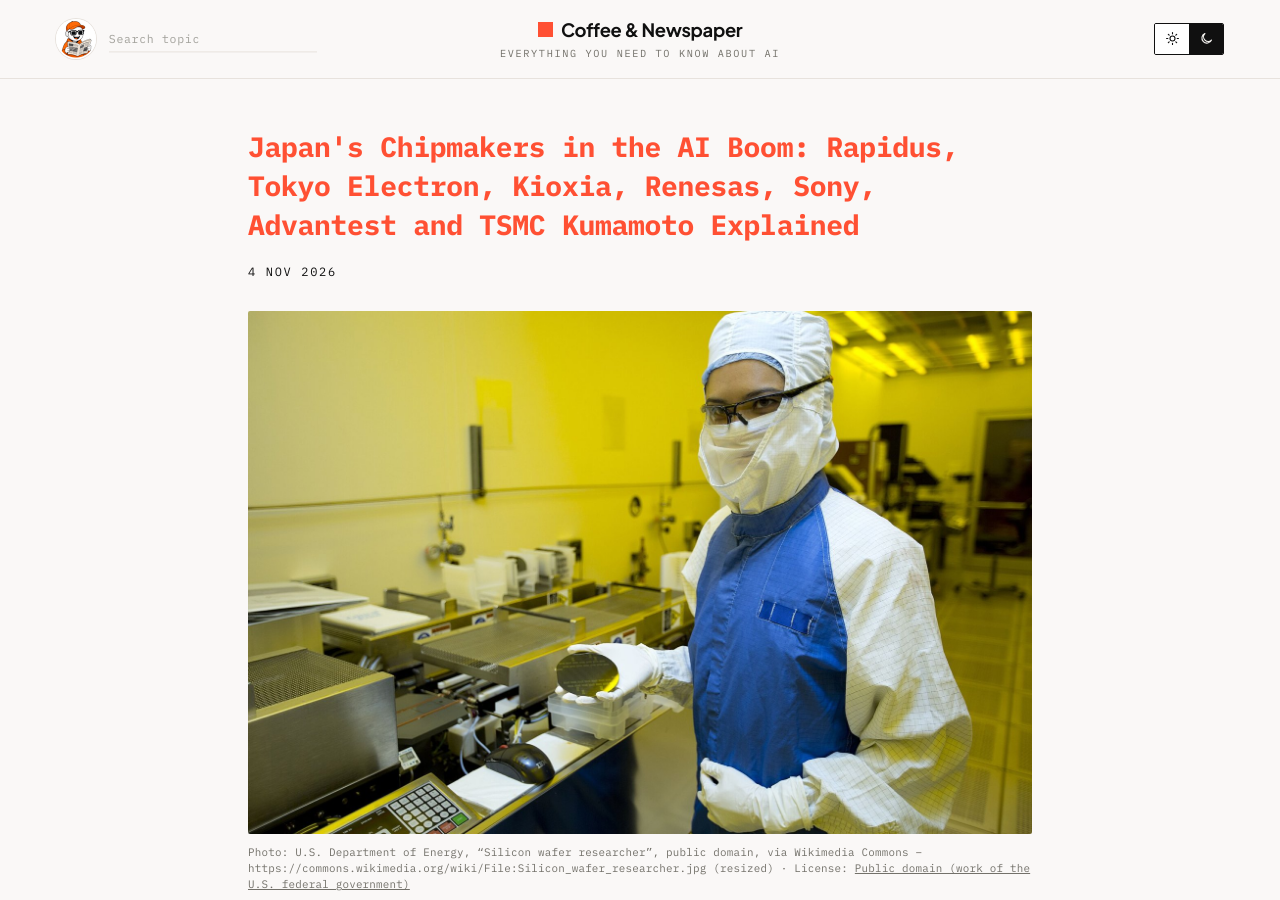
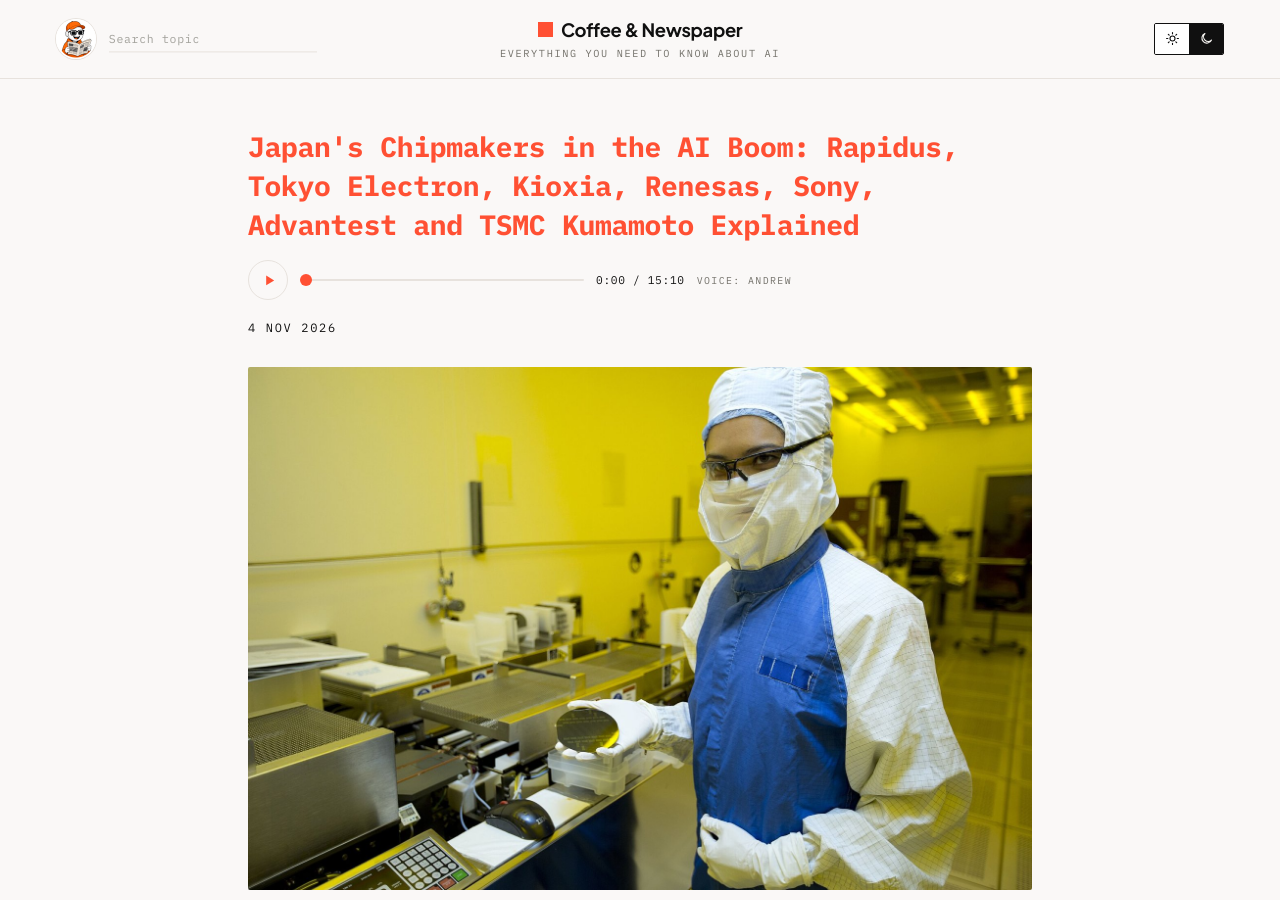
Before and after one commit to architect-high-level-core/coffee-and-newspaper, a Jekyll site: the page built from _posts/2026-11-04-japan-chipmakers-ai.md, in a window 1280 px wide and 900 px high. Built offline with Jekyll 4.4.1, drawn with Linux system fonts in a browser that asks for light colours.

Commit message:
Add read-aloud audio for japan-chipmakers-ai

```diff
--- a/_posts/2026-11-04-japan-chipmakers-ai.md
+++ b/_posts/2026-11-04-japan-chipmakers-ai.md
@@ -11,6 +11,9 @@
 image_license: "Public domain (work of the U.S. federal government)"
 image_license_url: "https://commons.wikimedia.org/wiki/File:Silicon_wafer_researcher.jpg"
 image_description: "Photo published by the U.S. Department of Energy showing a researcher holding a silicon wafer. It stands for semiconductor manufacturing in general. It does not show any Japanese company, factory or product named in this article."
+audio: /assets/audio/japan-chipmakers-ai.mp3
+audio_voice: Andrew
+audio_duration: "15:10"
 ---
 
 Every AI model runs on chips, and every chip passes through a supply chain in which Japan plays a much bigger role than most people think. Japan no longer makes the most advanced logic chips, but its companies build many of the machines, materials, memory and test systems that the AI industry depends on. Now the government wants more: with the start-up Rapidus, Japan aims to make 2-nanometre chips for AI data centres from late fiscal year 2027.
```
Also changed, not shown: 1 other file.
